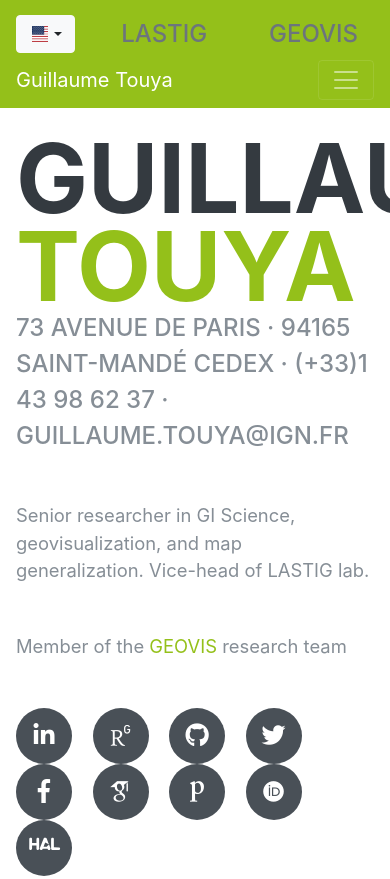
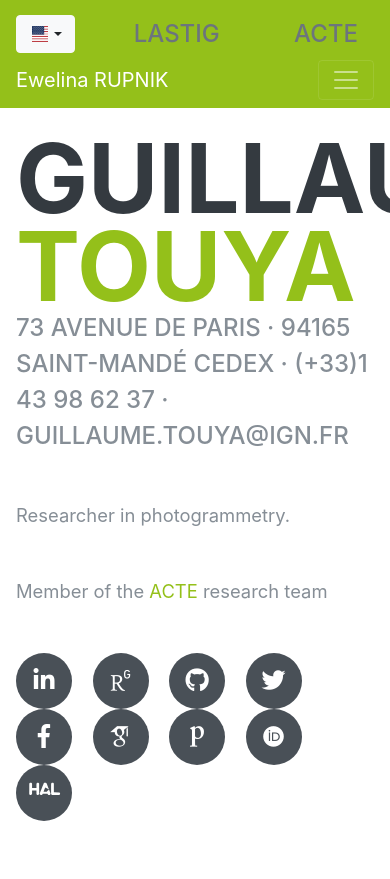
Before and after one commit to umrlastig/ewelina-rupnik, a plain HTML site: page index.html in a window 390 px wide. Shown: the top 879 px of the page. Drawn offline with nearby package versions, Linux system fonts and the light colour scheme; no server answers; files whose address does not match are found by name; a web font is replaced by a local one.

Commit message:
Change name v2

```diff
--- a/index.html
+++ b/index.html
@@ -41,9 +41,9 @@
       <option data-content='<span class="flag-icon flag-icon-fr"></span>'>Français</option>
     </select>
     <a class="nav-link text-muted subheading" href="/website">LASTIG</a>
-    <a class="nav-link text-muted subheading" href="/geovis">GEOVIS</a>
+    <a class="nav-link text-muted subheading" href="/geovis">ACTE</a>
     <a class="navbar-brand js-scroll-trigger" href="#page-top">
-      <span class="d-block d-lg-none">Guillaume Touya</span>
+      <span class="d-block d-lg-none">Ewelina RUPNIK</span>
       <span class="d-none d-lg-block">
         <img class="img-fluid img-profile rounded-circle mx-auto mb-2" src="img/touya.png" alt="">
       </span>
@@ -99,10 +99,10 @@
         <div class="subheading mb-5">73 avenue de Paris · 94165 Saint-Mandé CEDEX · (+33)1 43 98 62 37 ·
           <a>guil<!--anti@spam.fr!-->laume.touya@ign.fr</a>
         </div>
-        <p class="lead mb-5 lang-en">Senior researcher in GI Science, geovisualization, and map generalization. Vice-head of LASTIG lab.</p>
-        <p class="lead mb-5 lang-en">Member of the <a href="">GEOVIS</a> research team</p>
-        <p class="lead mb-5 lang-fr">Directeur de recherche IGN en sciences de l'information géographique, géovisualisation, et généralisation cartographique. Directeur adjoint du LASTIG.</p>
-        <p class="lead mb-5 lang-fr">Membre de l'équipe <a href="">GEOVIS</a></p>
+        <p class="lead mb-5 lang-en">Researcher in photogrammetry.</p>
+        <p class="lead mb-5 lang-en">Member of the <a href="">ACTE</a> research team</p>
+        <p class="lead mb-5 lang-fr">Chargée de recherche IGN en sciences de l'information géographique, géovisualisation, et généralisation cartographique. Directeur adjoint du LASTIG.</p>
+        <p class="lead mb-5 lang-fr">Membre de l'équipe <a href="">ACTE</a></p>
         <div class="social-icons">
           <a href="#">
             <i class="fab fa-linkedin-in"></i>
```
